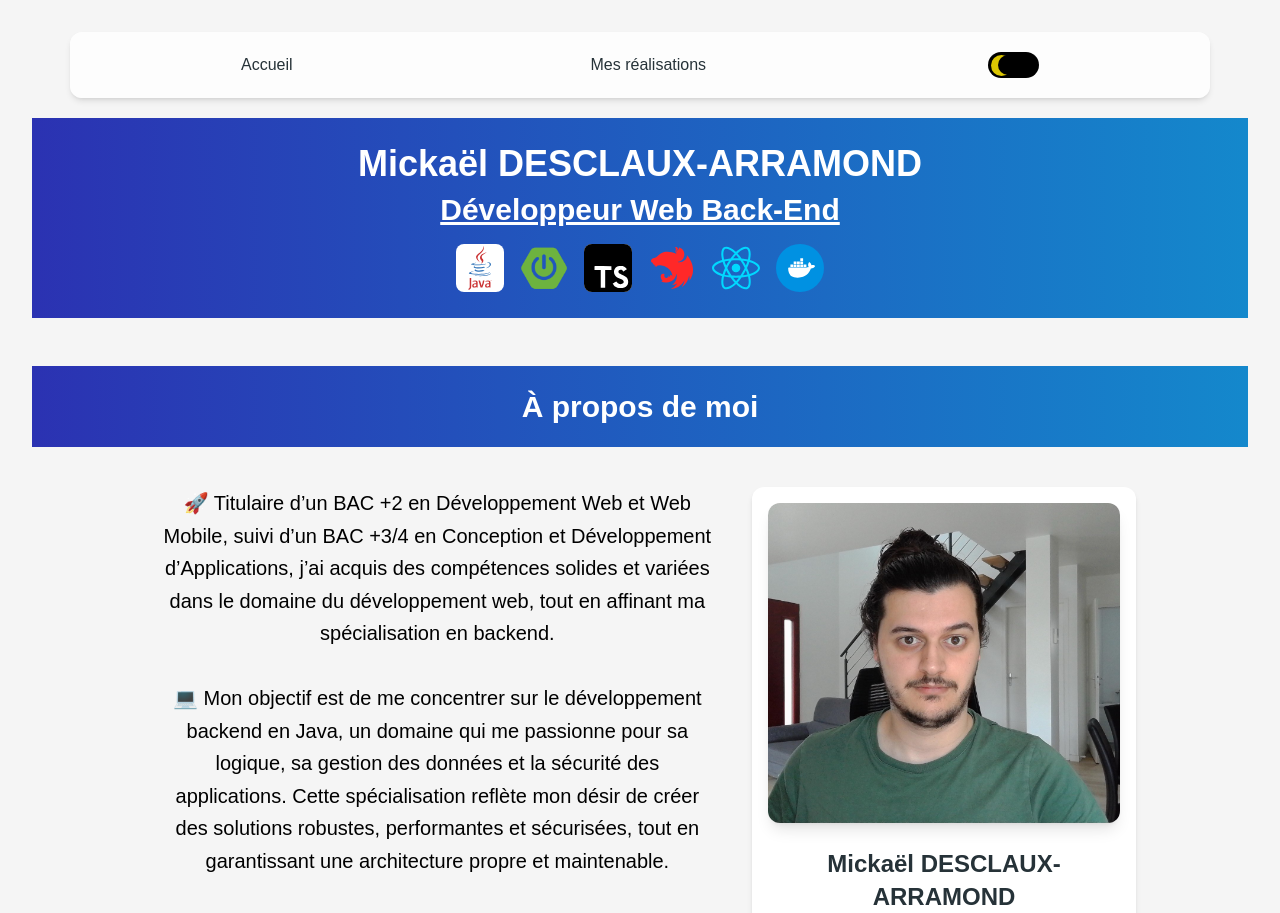
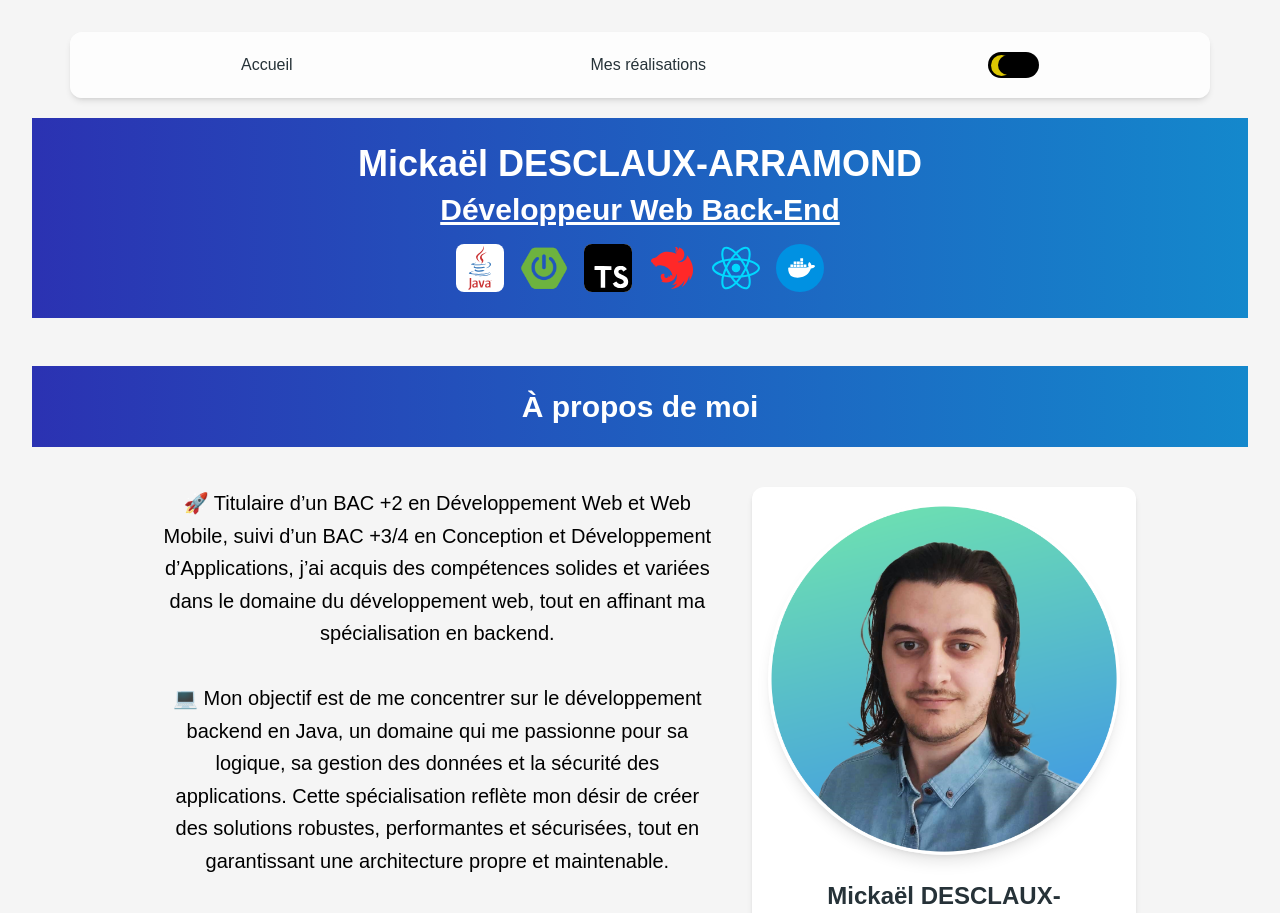
Before and after one commit to Mickael-Desclaux/Portfolio, a React (Vite) app: page / in a window 1280 px wide. Shown: the top 913 px of the page. Built offline with nearby package versions, Linux system fonts and the light colour scheme.

Commit message:
Change profile picture and profile picture shape

```diff
--- a/src/components/ProfileCard/ProfileCard.tsx
+++ b/src/components/ProfileCard/ProfileCard.tsx
@@ -18,8 +18,12 @@ export default function ProfileCard() {
 
     return (
         <Card className={`bg-${darkMode ? 'dark-gray' : 'white'} w-96`}>
-            <CardHeader floated={false} className="h-80">
-                <img src="../../profile-card/pdp1.jpg" alt="profile-picture" className="w-full h-full object-cover" />
+            <CardHeader floated={false} className="rounded-full overflow-hidden">
+                <img
+                    src="../../profile-card/pdp.png"
+                    alt="profile-picture"
+                    className="w-full h-full object-fit"
+                />
             </CardHeader>
             <CardBody className="text-center">
                 <Typography variant="h4" color={`${darkMode ? 'white' : 'blue-gray'}`} className="mb-2">
```
Also changed, not shown: public/profile-card/pdp.png (added).
